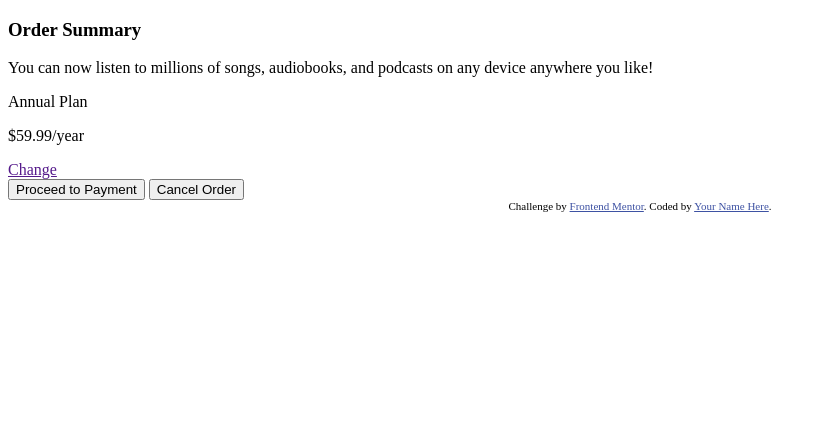
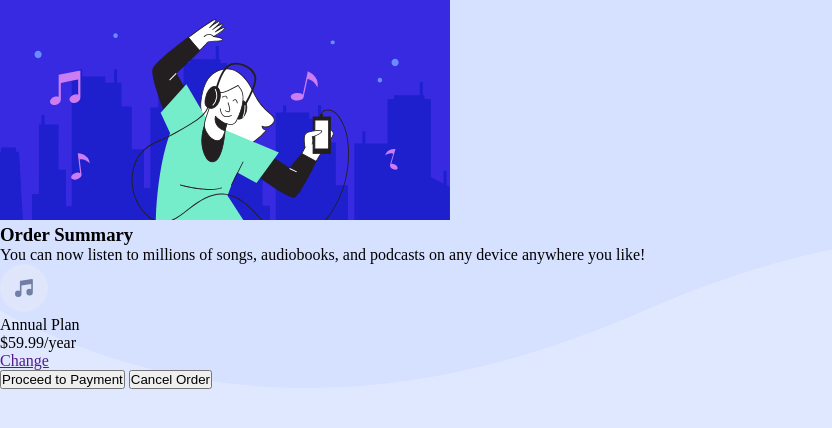
Before and after one commit to Yahyaabbakar92/order_summary_component, a plain HTML site: page index.html in a window 1280 px wide. Shown: the whole page, without its empty margins (0-832 px from the left). Drawn offline with Linux system fonts and the light colour scheme.

Commit message:
Edited CSS file

```diff
--- a/index.html
+++ b/index.html
@@ -16,9 +16,10 @@
   </style>
 </head>
 <body>
+    <!-- <img src="imgs/pattern-background-desktop.svg" alt=""> -->
     <div class="card">
         <div class="hero">
-
+            <img src="imgs/illustration-hero.svg" alt="An illustration of someone listening to music through headohones and dancing">
         </div>
 
         <div class="info">
@@ -32,7 +33,7 @@
             <div class="interactive">
                 <div class="subscription">
                     <div class="music">
-
+                        <img src="imgs/icon-music.svg" alt="An icon of music symbol">
                     </div>
 
                     <div class="plan">
@@ -54,11 +55,11 @@
         </div>
     </div>
 
-    <footer>
+    <!-- <footer>
         <div class="attribution">
         Challenge by <a href="https://www.frontendmentor.io?ref=challenge" target="_blank">Frontend Mentor</a>.
         Coded by <a href="#">Your Name Here</a>.
         </div>
-    </footer>
+    </footer> -->
 </body>
 </html>
--- a/style.css
+++ b/style.css
@@ -0,0 +1,16 @@
+* {
+    box-sizing: border-box;
+    margin: 0px;
+    padding: 0px;
+}
+
+body {
+    background-color: hsl(225, 100%, 94%);
+    background-image:url("/imgs/pattern-background-desktop.svg");
+    background-repeat: no-repeat;
+    background-size: 100%;
+}
+
+.card {
+
+}
```
Also changed, not shown: imgs/icon-music.png (deleted), imgs/icon-music.svg (added), imgs/illustration-hero.png (deleted), imgs/illustration-hero.svg (added), imgs/pattern-background-desktop.png, imgs/pattern-background-desktop.svg (added), imgs/pattern-background-mobile.svg (added), 2 other files.
